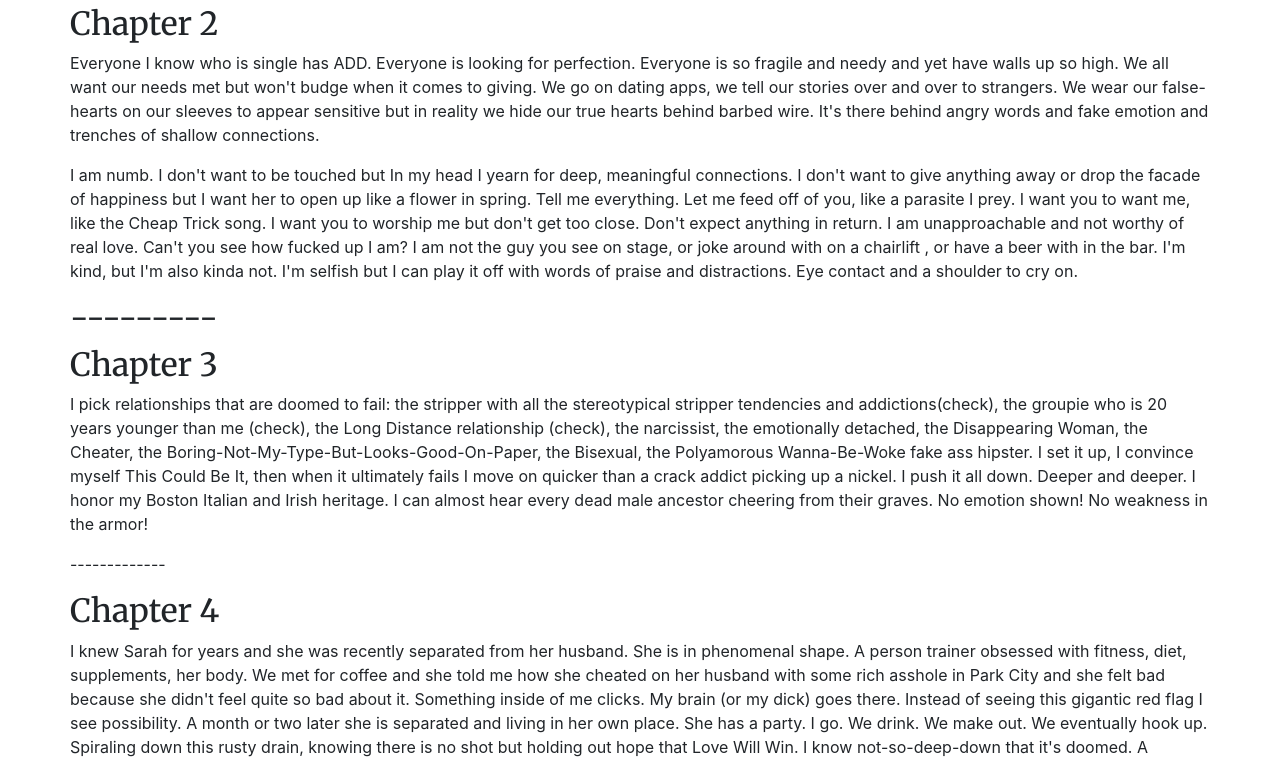
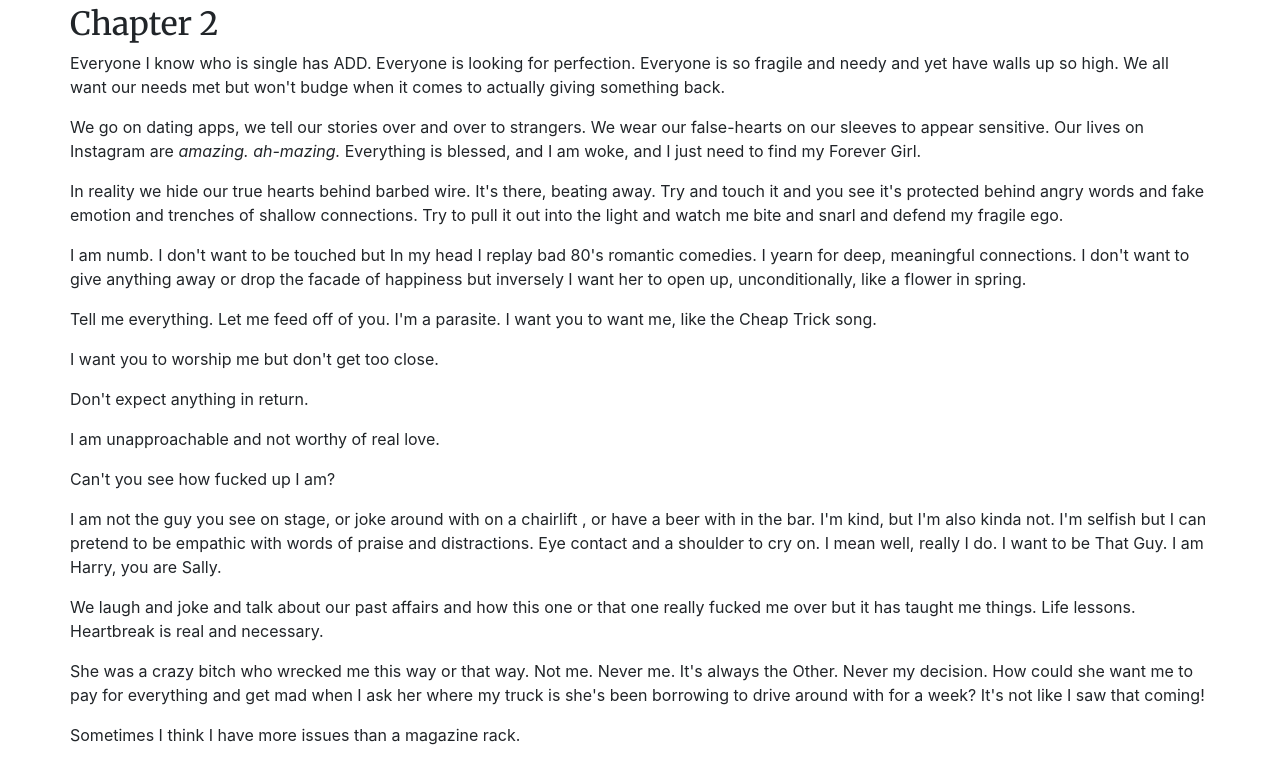
Before and after one commit to csmaller/blog, a Gatsby site: page /blog/relationships-in-the-2020s/ in a window 1280 px wide. Shown: the part 725-1485 px from the top of the page. Built offline with nearby package versions, Linux system fonts and the light colour scheme; Gatsby itself is replaced by a stand-in of ours; some packages are replaced by stand-ins of ours.

Commit message:
Update Blog “relationships-in-the-2020s”

```diff
--- a/content/blog/relationships-in-the-2020s.md
+++ b/content/blog/relationships-in-the-2020s.md
@@ -18,7 +18,7 @@ I get up. I am short with her: "If you keep asking me this every other day you s
 
 I storm out of the room.  I go and try to sleep on the couch. She follows me and stares at me with sad eyes. It makes me more upset. I am pissed and I don't really know why.
 
-Inside I am raging.  I am so irritated with her. We've been together for a little over a month.  We already took a road trip to San Diego and surfed every day.  We've camped in the back of my truck.  We rock climb.  We have great sex. She loves most of the things I do. She skis and snowboards and is a ski patroller at Park City Mountain.  She loves good music and plays ok guitar.  She checks off all the boxes for me.  She's goofy and kind and tall and blonde and pretty.  So what is my problem?
+Inside I am raging.  I am so irritated with her. We've been together for a little over a month.  We already took a road trip to San Diego and surfed every day.  We've camped in the back of my truck.  We rock climb.  We have great sex. She loves most of the things I do. She skis and snowboards and is a ski patroller at Park City Mountain.  She loves my music and plays ok guitar.  She checks off all the boxes for me.  She's goofy and kind and tall and blonde and pretty.  So what is my problem?
 
 Welcome to relationships in the new millennium.
 
@@ -30,15 +30,43 @@ Welcome to relationships in the new millennium.
 
 ## Chapter 2
 
-Everyone I know who is single has ADD.  Everyone is looking for perfection.  Everyone is so fragile and needy and yet have walls up so high.  We all want our needs met but won't budge when it comes to giving.  We go on dating apps, we tell our stories over and over to strangers. We wear our false-hearts on our sleeves to appear sensitive but in reality we hide our true hearts behind barbed wire.  It's there behind angry words and fake emotion and trenches of shallow connections.
+Everyone I know who is single has ADD.  Everyone is looking for perfection.  Everyone is so fragile and needy and yet have walls up so high.  We all want our needs met but won't budge when it comes to actually giving something back.
 
-I am numb. I don't want to be touched but In my head I yearn for deep, meaningful connections.  I don't want to give anything away or drop the facade of happiness but I want her to open up like a flower in spring. Tell me everything. Let me feed off of you, like a parasite I prey.  I want you to want me, like the Cheap Trick song.  I want you to worship me but don't get too close. Don't expect anything in return.  I am unapproachable and not worthy of real love.   Can't you see how fucked up I am?  I am not the guy you see on stage, or joke around with on a chairlift , or have a beer with in the bar.  I'm kind, but I'm also kinda not.  I'm selfish but I can play it off with words of praise and distractions.  Eye contact and a shoulder to cry on.
+We go on dating apps, we tell our stories over and over to strangers. We wear our false-hearts on our sleeves to appear sensitive.  Our lives on Instagram are *amazing. ah-mazing.* Everything is blessed, and I am woke, and  I just need to find my Forever Girl.
 
-## \---------
+In reality we hide our true hearts behind barbed wire.  It's there, beating away.  Try and touch it and you see it's protected behind angry words and fake emotion and trenches of shallow connections.  Try to pull it out into the light and watch me bite and snarl and defend my fragile ego.
+
+I am numb. I don't want to be touched but In my head I replay bad 80's romantic comedies.  I yearn for deep, meaningful connections.  I don't want to give anything away or drop the facade of happiness but inversely I want her to open up, unconditionally, like a flower in spring.
+
+Tell me everything. Let me feed off of you.  I'm a parasite.  I want you to want me, like the Cheap Trick song.
+
+I want you to worship me but don't get too close.
+
+Don't expect anything in return.
+
+I am unapproachable and not worthy of real love.
+
+Can't you see how fucked up I am?
+
+I am not the guy you see on stage, or joke around with on a chairlift , or have a beer with in the bar.  I'm kind, but I'm also kinda not.  I'm selfish but I can pretend to be empathic with words of praise and distractions.  Eye contact and a shoulder to cry on.  I mean well, really I do.  I want to be That Guy.  I am Harry, you are Sally.
+
+We laugh and joke and talk about our past affairs and how this one or that one really fucked me over but it has taught me things. Life lessons.  Heartbreak is real and necessary.
+
+She was a crazy bitch who wrecked me this way or that way.  Not me. Never me. It's always the Other.  Never my decision.  How could she want me to pay for everything and get mad when I ask her where my truck is she's been borrowing to drive around with for a week?  It's not like I saw that coming!
+
+Sometimes I think I have more issues than a magazine rack.
+
+\---------
 
 ## Chapter 3
 
-I pick relationships that are doomed to fail: the stripper with all the stereotypical stripper tendencies and addictions(check), the groupie who is 20 years younger than me (check), the Long Distance relationship (check), the narcissist, the emotionally detached, the Disappearing Woman, the Cheater, the Boring-Not-My-Type-But-Looks-Good-On-Paper, the Bisexual, the Polyamorous Wanna-Be-Woke fake ass hipster.  I set it up, I convince myself This Could Be It, then when it ultimately fails I move on quicker than a crack addict picking up a nickel.   I push it all down. Deeper and deeper. I honor my Boston Italian and Irish heritage.  I can almost hear every dead male ancestor cheering from their graves.  No emotion shown! No weakness in the armor!
+I pick relationships that are doomed to fail: the stripper with all the stereotypical stripper tendencies and addictions(check), the groupie who is 20 years younger than me with Daddy Issues (check), the Long Distance relationship (check), the narcissist, the emotionally detached, the Disappearing Woman, the Cheater, the Boring-Not-My-Type-But-Looks-Good-On-Paper-And-My-Mom-Would-Love-her, the Bisexual, the Polyamorous-Woke-Hipster.
+
+I set it up, I convince myself This Could Be It, then when it ultimately fails I move on quicker than a crack addict picking up a nickel.   I push it all down. Deeper and deeper.
+
+ I honor my Boston Italian and Irish heritage.  I can almost hear every dead male ancestor cheering from their graves.
+
+Show no emotion! No weaknesses in the armor!
 
 \-------------
 
@@ -152,7 +180,7 @@ I see her texts from her phone synced to her computer.  I pay it no mind since I
 
 "Whoa, he was hot. a test huh?"
 
-"Yeah he texted me last night!  Oofda"
+"Yeah he texted me last night!  Oofda!"
 
 "I need to be debriefed!"
 
```
